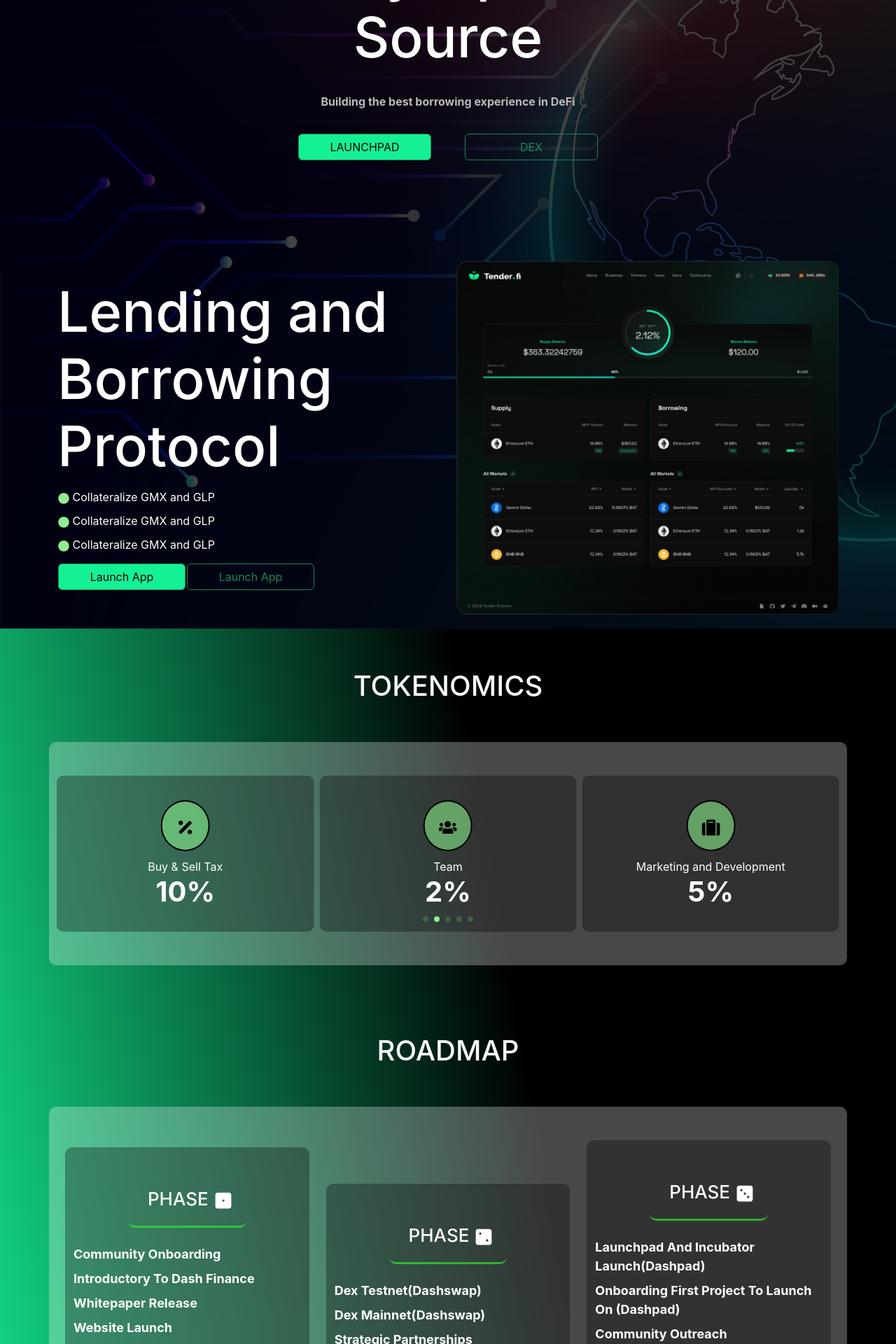
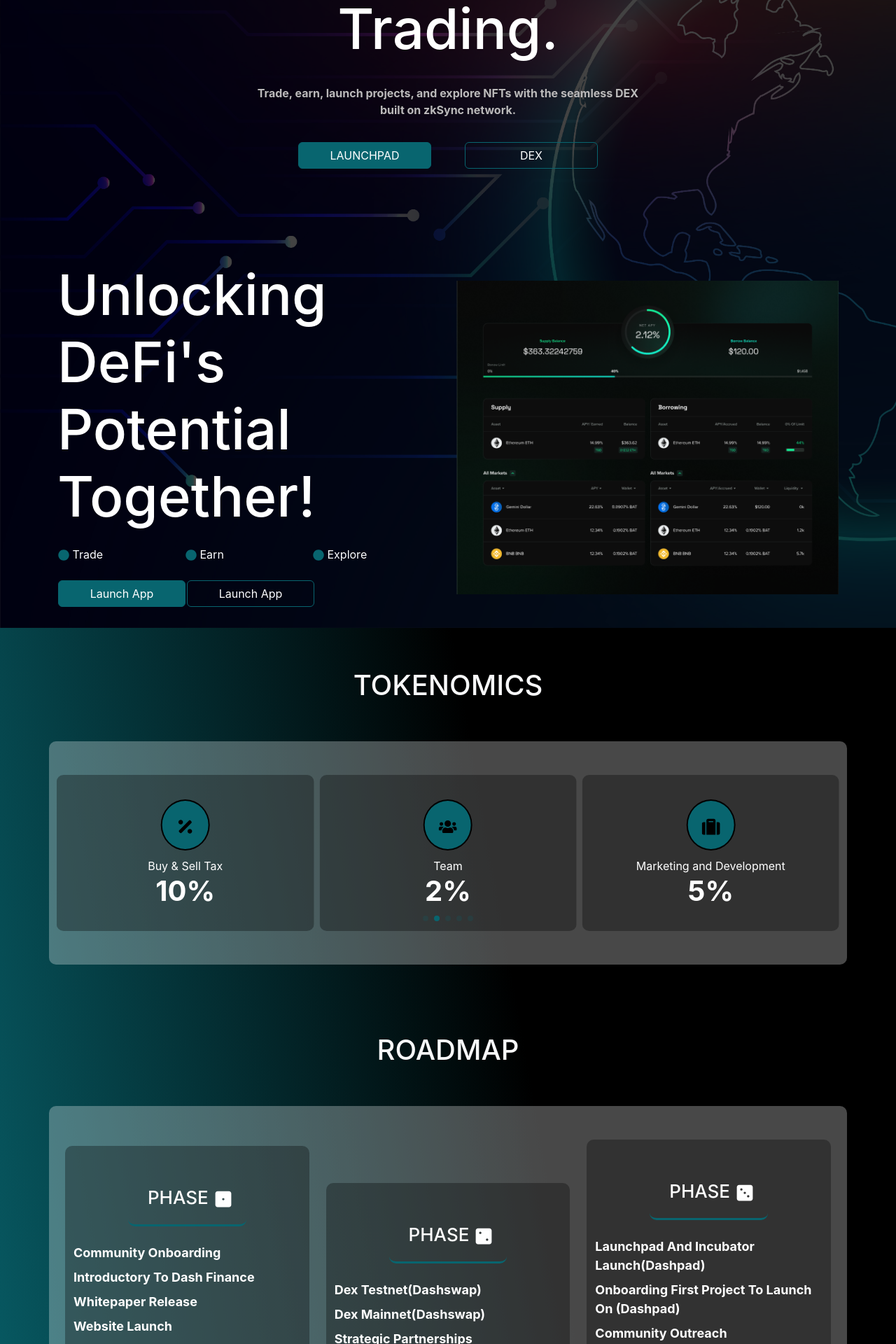
Before and after one commit to Sheriff10/dashfinance, a React (Create React App) app: page / in a window 1280 px wide. Shown: the part 380-2300 px from the top of the page at 70% size. Built offline with nearby package versions, Linux system fonts and the light colour scheme.

Commit message:
updated color of site and some content

```diff
--- a/src/App.css
+++ b/src/App.css
@@ -6,7 +6,19 @@
 .wrapper{
     background: #000000bc;
 }
+.btn{
+    color: #fff;
+    border: 1px solid rgb(8 101 111);
+
+}
 .btn-success{
-    background: #14f195;
-    color: #000;
+    background: rgb(8 101 111);
+    border: 1px solid rgb(8 101 111);
 }
+.btn-outline-success{
+    border: 1px solid rgb(8 101 111);
+}
+.btn-outline-success:hover, .btn-success:hover{
+    background: rgb(8 101 111);
+    border: 1px solid rgb(8 101 111);
+}
--- a/src/components/about.jsx
+++ b/src/components/about.jsx
@@ -9,31 +9,37 @@
                <div className="col-lg-6 col-sm-12 col-md-12">
                   <div className="about-text">
                      <div className="head">
-                        <h1>Lending and Borrowing Protocol</h1>
+                        <h1>Unlocking DeFi's Potential Together!</h1>
                      </div>
                      <div className="a-body">
                         <ul>
+                           <div className="col">
                               <li>
                                  {" "}
                                  <i>
                                     <FaCircle />
                                  </i>{" "}
-                              Collateralize GMX and GLP
+                                 Trade
                               </li>
+                           </div>
+                           <div className="col">
                               <li>
                                  {" "}
                                  <i>
                                     <FaCircle />
                                  </i>{" "}
-                              Collateralize GMX and GLP
+                                 Earn
                               </li>
+                           </div>
+                           <div className="col">
                               <li>
                                  {" "}
                                  <i>
                                     <FaCircle />
                                  </i>{" "}
-                              Collateralize GMX and GLP
+                                 Explore
                               </li>
+                           </div>
                         </ul>
                         <div className="container">
                            <div className="row btn-con">
--- a/src/components/intro.jsx
+++ b/src/components/intro.jsx
@@ -22,11 +22,11 @@
                         <div className="intro-data">
                            <div className="intro-data-head">
                               <h1>
-                                 A revolution in <br /> Liquidity
+                                 A Revolution in <br /> DEFI.
                               </h1>{" "}
                               <br />
                               <small>
-                                 Building the best borrowing experience in DeFi
+                                 Building the best trading experience in DeFi.
                               </small>
                               <div className="btn-con">
                                  <div className="row justify-content-center">
@@ -44,14 +44,19 @@
                      <SwiperSlide>
                         <div className="intro-data">
                            <div className="intro-data-head">
-                              <h1>Audited and Fully Open-Source</h1> <br />
+                              <h1>
+                                 {" "}
+                                 The Future of Decentralized <br /> Trading.
+                              </h1>{" "}
+                              <br />
                               <small>
-                                 Building the best borrowing experience in DeFi
+                                 Trade, earn, launch projects, and explore NFTs
+                                 with the seamless DEX built on zkSync network.
                               </small>
                               <div className="btn-con">
                                  <div className="row justify-content-center">
                                     <div className="btn btn-success m-4 col-4">
-                                      LAUNCHPAD
+                                       LAUNCHPAD
                                     </div>
                                     <div className="btn btn-outline-success m-4 col-4">
                                        DEX
--- a/src/css/global.css
+++ b/src/css/global.css
@@ -9,7 +9,8 @@
    font-weight: bold;
 }
 a:hover {
-   color: lightgreen;
+   --tw-bg-opacity: 1;
+   color: rgb(8 101 111);
 }
 header .logo {
    display: flex;
@@ -115,18 +116,23 @@
    color: #fff;
    padding: 5px 1px;
 }
+.about .a-body ul{
+   display: flex;
+   padding: 10px 0px;
+}
 .about .abt-btn {
    margin: 10px 1px;
 }
 .about li i {
-   color: lightgreen;
+   --tw-bg-opacity: 1;
+   color: rgb(8 101 111);
 }
 .about .about-img {
    text-align: right;
 }
 
 .w2 {
-   background: linear-gradient(80deg, #14f195, black 60%);
+   background: linear-gradient(80deg, rgb(8 101 111), black 60%);
 }
 .partner {
    padding: 10px 20px;
@@ -157,7 +163,7 @@
 }
 .partner .p-card-head div {
    border: 2px solid #000;
-   background: #92ff9289;
+   background: rgb(8 101 111);
    font-size: 26px;
    border-radius: 50%;
    padding: 15px 20px;
@@ -176,7 +182,7 @@
    background: none;
    border-radius: 10px;
    border: none;
-   border-bottom: 3px solid #30f630a0;
+   border-bottom: 3px solid rgb(8 101 111);
    color: #fff;
 }
 .roadmap ul {
@@ -309,5 +315,5 @@
 }
 
 .swiper-pagination span {
-   background: lightgreen;
+   background: rgb(8 101 111);
 }
```
Also changed, not shown: public/dash.png. Lines whose indentation alone changed are shown as unchanged.
